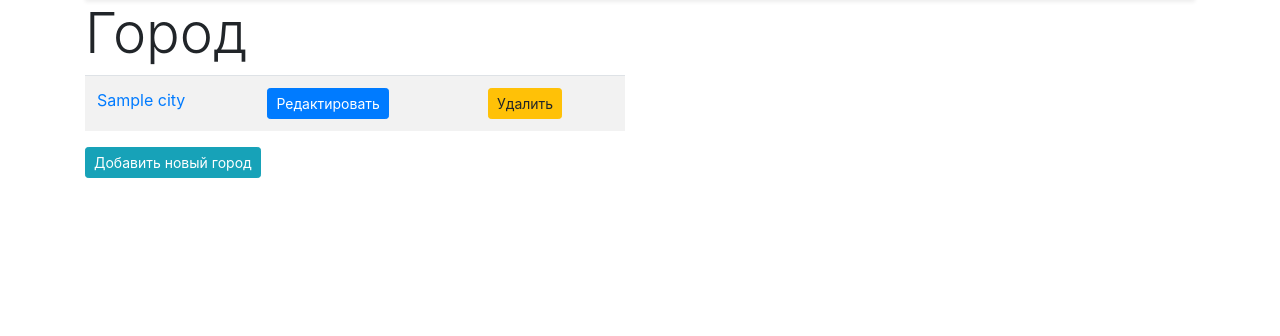
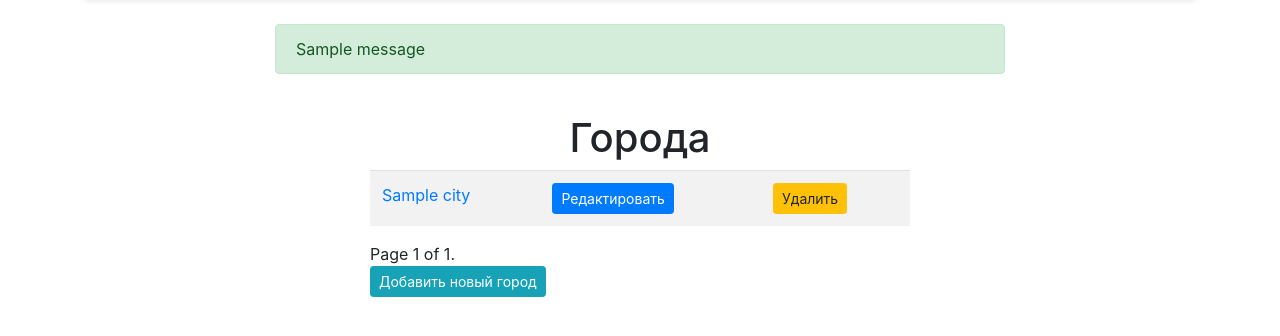
Before and after one commit to eighthcolor22/djungo_travel, a Django app: page /cities/ in a window 1280 px wide. Shown: the part 57-393 px from the top of the page. Run offline with Django 3.2, Linux system fonts and the light colour scheme; tables that the repository leaves empty hold one stand-in row (values such as "Sample post"); one stand-in notice (Sample message) is shown; some libraries are stand-ins or nearby versions.

Commit message:
# закончили приложение Города

```diff
--- a/cities/templates/cities/home.html
+++ b/cities/templates/cities/home.html
@@ -2,9 +2,9 @@
 {% block title%}Города{% endblock%}
 
 {% block content%}
-    <h1 class="display-4">Город</h1>
+    <h1 class="display-10 text-center my-6">Города</h1>
     <div class="row">
-        <div class="col-md-6">
+        <div class="col-md-6 mx-auto">
             <table class="table table-striped">
             <tbody>
                 {% for object in object_list%}
@@ -33,11 +33,30 @@
             {% endfor %}
                 </tbody>
             </table>
+
+            <div class="pagination my-4>
+            <span class="step-links">
+            {% if object_list.has_previous %}
+                <a href="?page=1">&laquo; first</a>
+                <a href="?page={{ object_list.previous_page_number }}"> previous</a>
+            {% endif %}
+
+            <span class="current">
+                Page {{ object_list.number }} of {{ object_list.paginator.num_pages }}.
+            </span>
+
+            {% if object_list.has_next %}
+                <a href="?page={{ object_list.next_page_number }}"> next </a>
+                <a href="?page={{ object_list.paginator.num_pages }}"> last &raquo;</a>
+            {% endif %}
+               </span>
+            </div>
+
         </div>
     </div>
 
     <div class="row">
-        <div class="col-md-6">
+        <div class="col-md-6 mx-auto">
                 <a href='{% url "city:add"%}'>
                     <button type="button" class="btn btn-info btn-sm">
                     Добавить новый город
--- a/cities/urls.py
+++ b/cities/urls.py
@@ -2,7 +2,7 @@
 # urlы приложения cities
 
 from django.urls import path
-from .views import (home, CityDetailView, CityCreatView,
+from .views import (home, CityDetailView, CityCreateView,
                     CityUpdateView, CityDeleteView)  # поменяли на home
 # t17 добавили импортирование класса CityDetailView
 
@@ -12,7 +12,7 @@ urlpatterns = [
     path('detail/<int:pk>/', CityDetailView.as_view(), name='detail'),
     #  'detail/<int:pk>/'  - конструкция в урле, переход на сities/detail/ и дальеш
     #  primary key -  <int:pk>, определяет номер записи в базе данных по порядку
-    path('add/', CityCreatView.as_view(), name='add'),  # t19
+    path('add/', CityCreateView.as_view(), name='add'),  # t19
     path('update/<int:pk>', CityUpdateView.as_view(), name='update'),  # t20
     path('delete/<int:pk>', CityDeleteView.as_view(), name='delete'),  # t20
 ]
--- a/cities/views.py
+++ b/cities/views.py
@@ -1,7 +1,10 @@
 from django.shortcuts import render
 from django.views.generic.detail import DetailView  # t17.
 from django.views.generic.edit import CreateView, UpdateView, DeleteView
+from django.core.paginator import Paginator  # t22
 from django.urls import reverse_lazy
+from django.contrib.messages.views import SuccessMessageMixin  # t23
+from django.contrib import messages  # t23
 from .models import City  # импортируем нашу модель с .models
 # from .forms import HtmlForm  # t18
 from .forms import CityForm  # t19
@@ -9,17 +12,21 @@ from .forms import CityForm  # t19
 
 def home(request):
     # следующие строки заполненные в t18
-    if request.method == 'POST':
-        form = CityForm(request.POST or None)
-        if form.is_valid():
-            print(form.cleaned_data)
-    form = CityForm()
-    # -----------------------------------t18
-    city = request.POST.get('name')  # t18
+    # if request.method == 'POST':
+    #     form = CityForm(request.POST or None)
+    #     if form.is_valid():
+    #         print(form.cleaned_data)
+    # form = CityForm()
+    # # -----------------------------------t18
+    # city = request.POST.get('name')  # t18
     # print(city)
+
+    # https://docs.djangoproject.com/en/2.2/topics/pagination/
     cities = City.objects.all()  # сделали запросна получение всех записей из бызы данных
-    return render(request, 'cities/home.html', {'object_list': cities, 'form': form})
-# Create your views here.
+    paginator = Paginator(cities, 2)  # t22
+    page = request.GET.get('page')
+    cities = paginator.get_page(page)
+    return render(request, 'cities/home.html', {'object_list': cities})
 
 
 class CityDetailView(DetailView):
@@ -37,19 +44,21 @@ class CityDetailView(DetailView):
     #     return res
 
 
-class CityCreatView(CreateView):  # t19 класс создания новой записи в б/д
+class CityCreateView(SuccessMessageMixin, CreateView):  # t19 класс создания новой записи в б/д
     model = City
     form_class = CityForm
     template_name = 'cities/create.html'
     success_url = reverse_lazy('city:home')  # атрибут, указывающий на страницу,
+    success_message = "Город успешно создан"
     # в случае успешного выполнения
 
 
-class CityUpdateView(UpdateView):  # t20 класс создания новой записи в б/д
+class CityUpdateView(SuccessMessageMixin, UpdateView):  # t20 класс создания новой записи в б/д
     model = City
     form_class = CityForm
     template_name = 'cities/update.html'
     success_url = reverse_lazy('city:home')
+    success_message = "Город успешно отредактирован"
 
 
 class CityDeleteView(DeleteView):  # t20 класс создания новой записи в б/д
@@ -58,4 +67,5 @@ class CityDeleteView(DeleteView):  # t20 класс создания новой
     success_url = reverse_lazy('city:home')
 
     def get(self, request, *args, **kwargs):  # удаляем без страницы подтверждения
+        messages.success(request, 'Город успешно удален')
         return self.post(request, *args, **kwargs)
--- a/templates/base.html
+++ b/templates/base.html
@@ -59,6 +59,30 @@
 </nav>
   </div>
 
+   <div class="container my-4">
+		<div class="row">
+			<div class="col-md-8 mx-auto">
+			  {% if messages %}
+          {% for message in messages %}
+            {% if message.level == DEFAULT_MESSAGE_LEVELS.ERROR %}
+              <div class="alert alert-danger messages">
+                <span{% if message.tags %} class="{{ message.tags }}"{% endif %}>
+                Внимание!  {{ message }}<br/>
+                </span>
+              </div>
+            {%else %}
+              <div class="alert alert-success messages">
+                <span{% if message.tags %} class="{{ message.tags }}"{% endif %}>
+                {{ message }}<br/>
+                </span>
+              </div>
+            {% endif %}
+          {% endfor %}
+			  {% endif %}
+			</div>
+		</div>
+     </div>
+
     <div class='container'>
     {% block content%}{% endblock%}
     </div>
```
